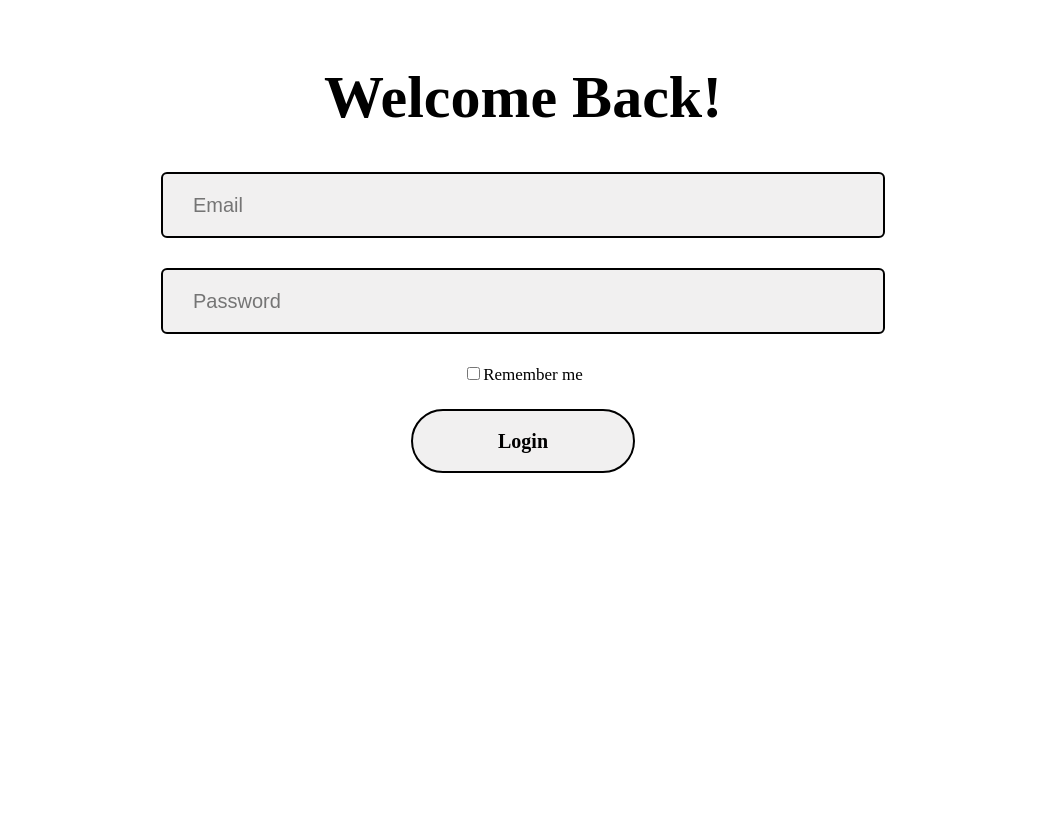
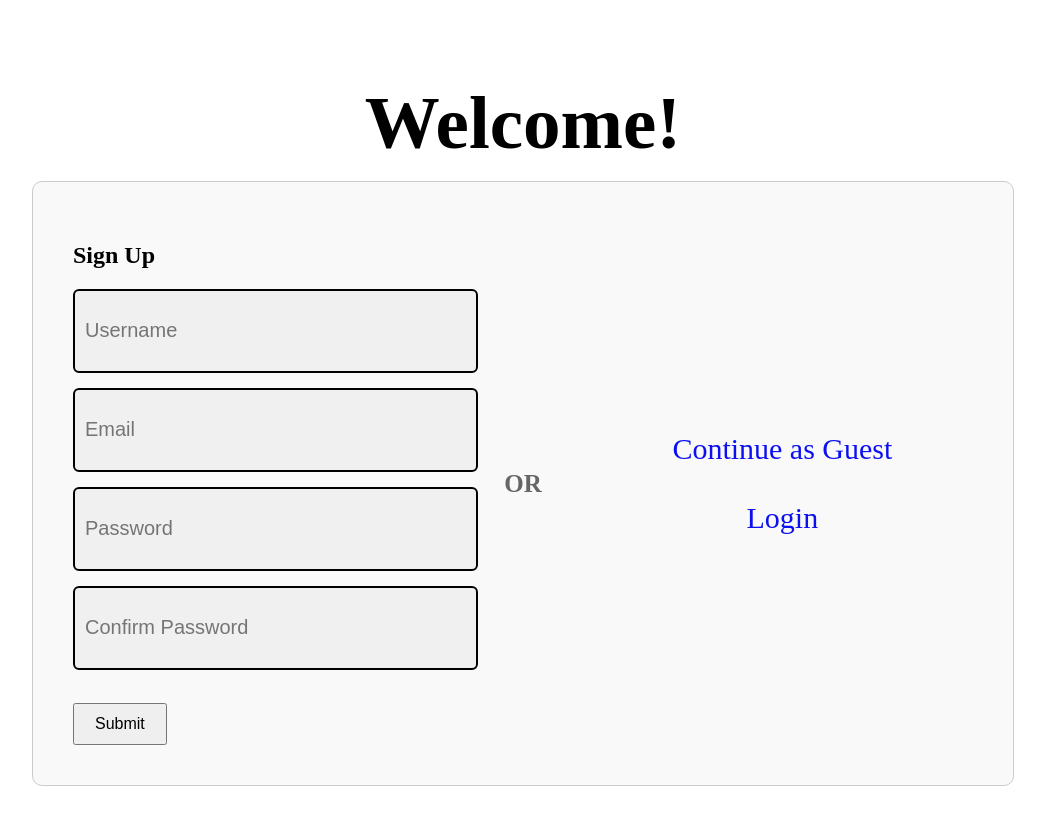
Before and after one commit to BDPA-Saint-Louis-2025/BDPASaintLouis, a React (Create React App) app in the folder bdaapp/: page / in a window 1280 px wide. Shown: the whole page, without its empty margins (117-1162 px from the left). Built offline with nearby package versions, Linux system fonts and the light colour scheme.

Commit message:
Finish SignUpForm Laayout

```diff
--- a/bdaapp/src/App.js
+++ b/bdaapp/src/App.js
@@ -1,9 +1,10 @@
 import LoginScreen from './LoginScreen/LoginScreen';
+import SignUpForm from './SignUpForm/SignUpForm';
 
 function App() {
   return ( // Need to have return so your able to see what you have created when you run the app
     <div>
-      <LoginScreen/>
+      <SignUpForm/>
     </div>
   );
 }
--- /dev/null
+++ b/bdaapp/src/SignUpForm/SignUpForm.css
@@ -0,0 +1,84 @@
+/* Center everything on the page */
+.page-container {
+  display: flex;
+  flex-direction: column;
+  align-items: center;
+  justify-content: center;
+  min-height: 100vh;
+}
+
+/* Welcome Header */
+.header1 {
+  text-align: center;
+  margin-bottom: 15px;
+  font-size: 75px;
+}
+
+/* Two-column layout */
+.signup-container {
+  display: flex;
+  gap: 40px;
+  max-width: 900px;
+  width: 100%;
+  justify-content: center;
+
+  /* 🔲 Add border back */
+  border: 1px solid #ccc;
+  border-radius: 10px;
+  padding: 40px;
+  background-color: #f9f9f9; /* optional light background for contrast */
+}
+
+/* Left column with two buttons */
+.left-column {
+  display: flex;
+  flex-direction: column;
+  gap: 15px;
+  justify-content: center;
+  align-items: center;
+  flex: 1;
+}
+
+/* Right column with form */
+.right-column {
+  flex: 1;
+}
+
+.inputs {
+  margin-bottom: 15px;
+}
+
+.input {
+  width: 100%;
+  padding: 10px;
+  border: 2px solid black;
+  font-size: 18px;
+}
+
+/* Optional: style buttons */
+button {
+  padding: 10px 20px;
+  font-size: 16px;
+  cursor: pointer;
+}
+.or-separator {
+  display: flex;
+  align-items: center;
+  justify-content: center;
+  font-weight: bold;
+  font-size: 25px;
+  padding: 0 10px;
+  color: #666;
+}
+
+.link-option {
+  font-size: 30px;
+  color: #0c10f1;
+  text-decoration: none;
+  margin: 10px 0;
+  cursor: pointer;
+}
+
+.link-option:hover {
+  text-decoration: underline;
+}
--- /dev/null
+++ b/bdaapp/src/SignUpForm/SignUpForm.js
@@ -0,0 +1,62 @@
+import React from 'react';
+import './SignUpForm.css';
+
+const SignUpForm = () => {
+  const handleGuest = () => {
+    alert('Continue as Guest clicked');
+  };
+
+  const handleLogin = () => {
+    alert('Login clicked');
+  };
+
+  const handleSubmit = (e) => {
+    e.preventDefault();
+    alert('Form submitted');
+  };
+
+  return (
+    <div className="page-container">
+      <h1 className="header1">Welcome!</h1>
+
+<div className="signup-container">
+
+  {/* Left Column */}
+  <div className="right-column">
+    <h2 className="header2">Sign Up</h2>
+    <form onSubmit={handleSubmit}>
+      <div className="inputs">
+        <input className="input" placeholder="Username" />
+      </div>
+      <div className="inputs">
+        <input className="input" type="email" placeholder="Email" />
+      </div>
+      <div className="inputs">
+        <input className="input" type="password" placeholder="Password" />
+      </div>
+      <div className="inputs">
+        <input className="input" type="password" placeholder="Confirm Password" />
+      </div>
+      <br />
+      <button type="submit">Submit</button>
+    </form>
+  </div>
+
+  {/* OR Separator */}
+  <div className="or-separator">
+    <span>OR</span>
+  </div>
+
+  {/* Right Column */}
+<div className="left-column">
+  <a href="#" onClick={handleGuest} className="link-option">Continue as Guest</a>
+  <a href="#" onClick={handleLogin} className="link-option">Login</a>
+</div>
+
+</div>
+
+    </div>
+  );
+};
+
+export default SignUpForm;
```
